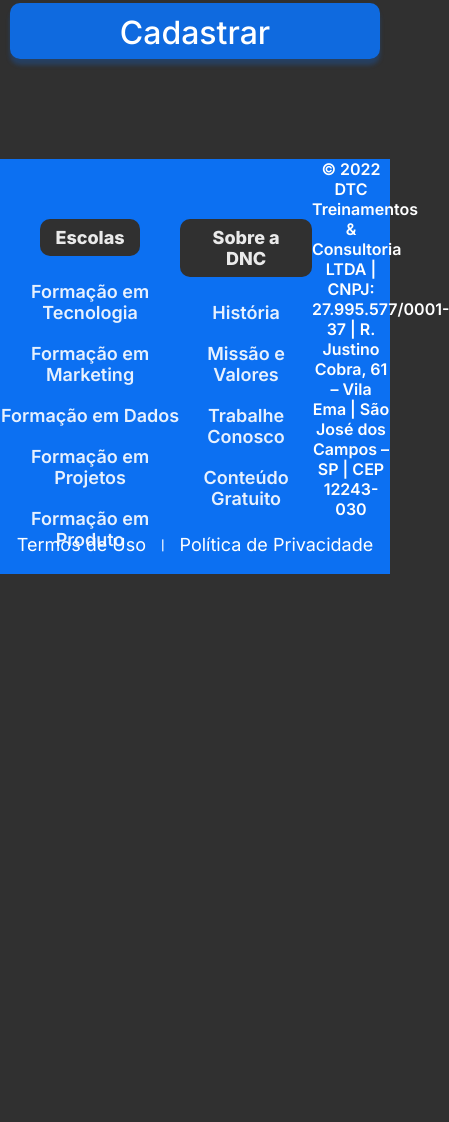
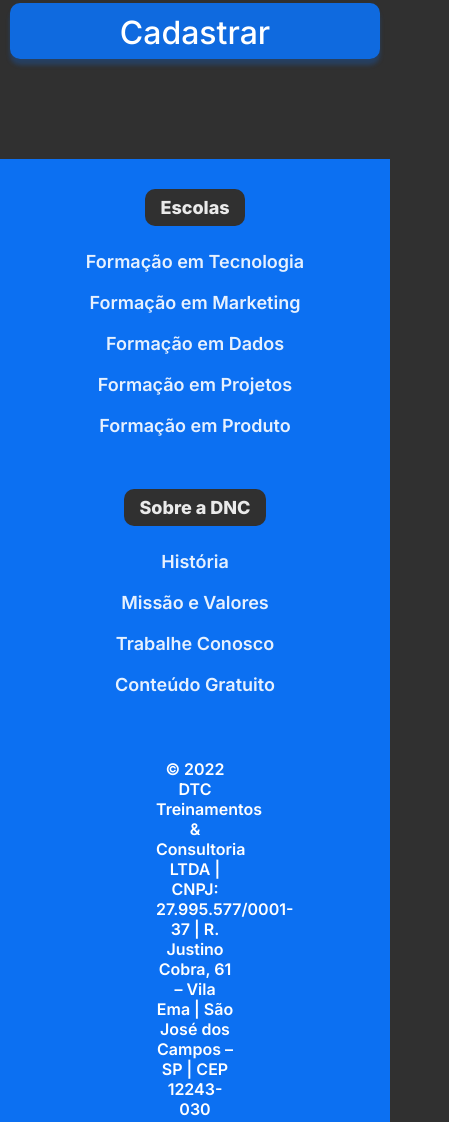
Before and after one commit to ericklcruz/bootcamp-dnc, a plain HTML site: page index.html in a window 390 px wide. Shown: the part 1653-2775 px from the top of the page, 449 px wide, since content can reach past the window. Before the commit the page ends 2227 px from the top, so only its background shows below. Drawn offline with Linux system fonts and the light colour scheme.

Commit message:
Adicionando media query no footer

```diff
--- a/style.css
+++ b/style.css
@@ -346,5 +346,15 @@
         font-size: 16px;
     }
 
+    /* FOOTER */
+    footer .footerGeneral {
+        flex-direction: column;
+    }
+
+    .footerAddress {
+        width: 95%;
+        margin-bottom: 20px;
+    }
+
 
 }
```
